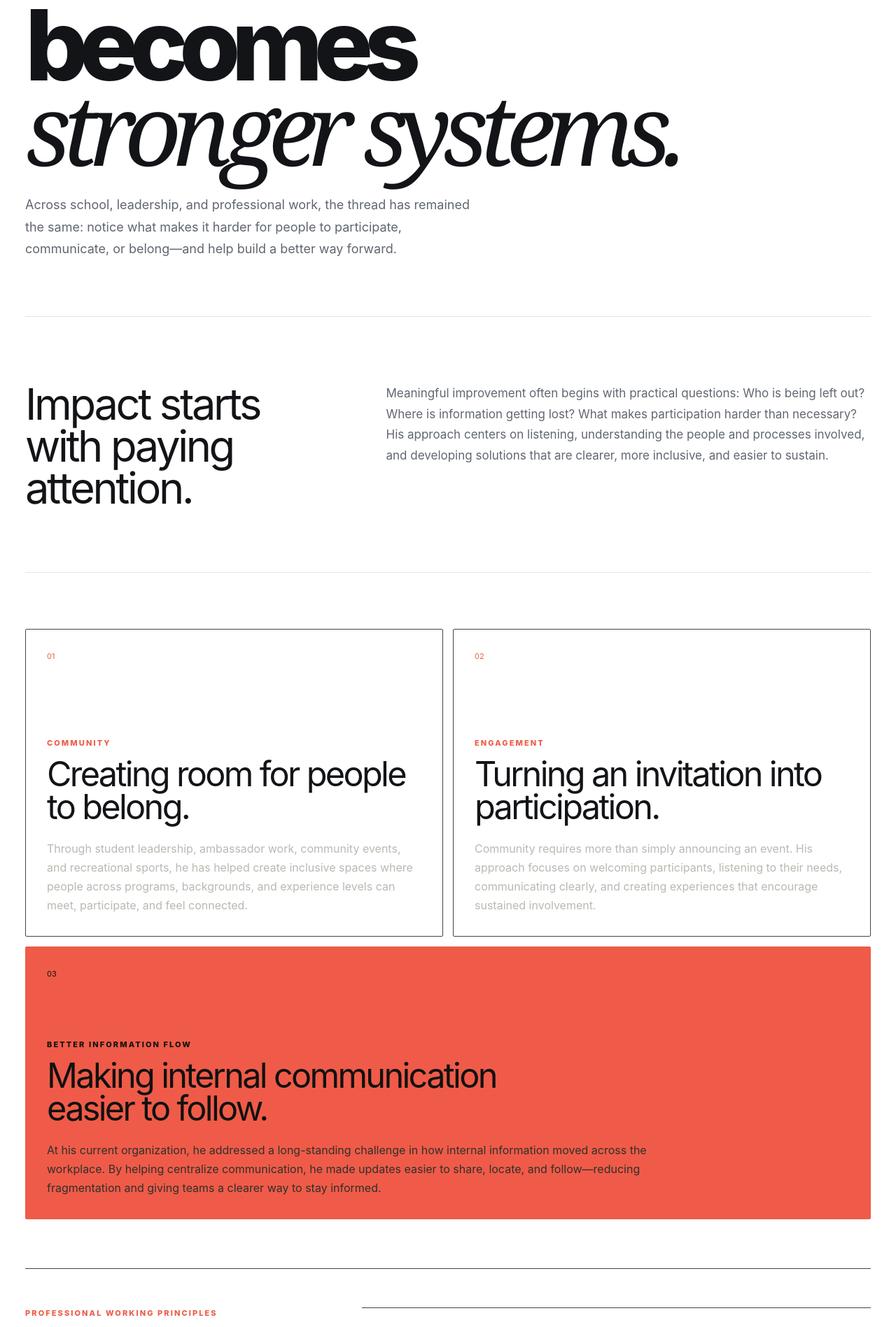
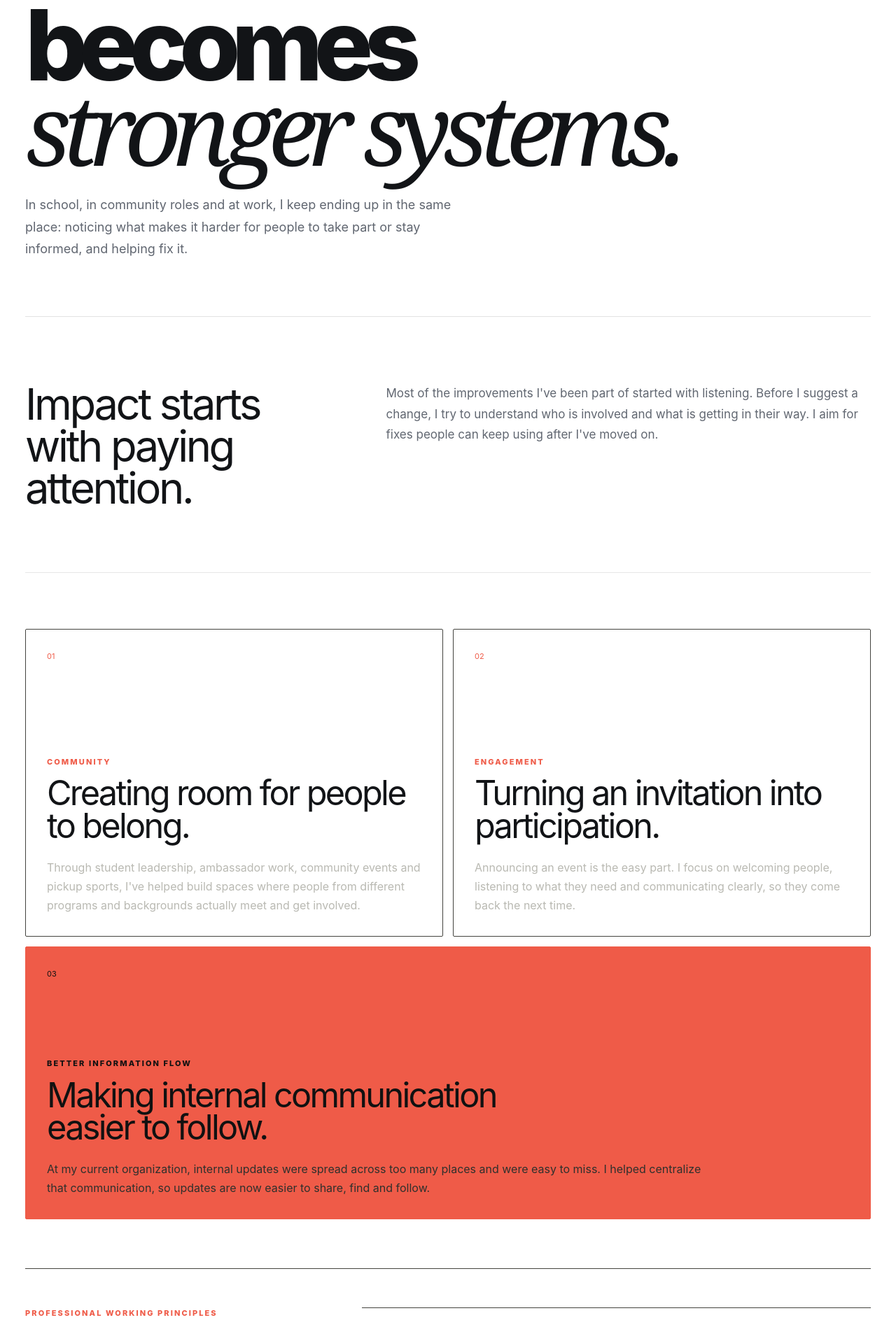
Before and after one commit to Boatengs/my-portfolio, a Next.js app: page /impact in a window 1280 px wide. Shown: the part 348-2245 px from the top of the page at 70% size. Built offline with nearby package versions, Linux system fonts and the light colour scheme.

Commit message:
Rewrite about-me copy in first person

```diff
--- a/app/impact/page.tsx
+++ b/app/impact/page.tsx
@@ -13,22 +13,19 @@ export default function Impact() {
           <em>stronger systems.</em>
         </h1>
         <p>
-          Across school, leadership, and professional work, the thread has
-          remained the same: notice what makes it harder for people to
-          participate, communicate, or belong—and help build a better way
-          forward.
+          In school, in community roles and at work, I keep ending up in the
+          same place: noticing what makes it harder for people to take part or
+          stay informed, and helping fix it.
         </p>
       </header>
       <section className="impact-detail shell">
         <div className="impact-origin">
           <h2>Impact starts with paying attention.</h2>
           <p>
-            Meaningful improvement often begins with
-            practical questions: Who is being left out? Where is information
-            getting lost? What makes participation harder than necessary? His
-            approach centers on listening, understanding the people and processes
-            involved, and developing solutions that are clearer, more inclusive,
-            and easier to sustain.
+            Most of the improvements I&apos;ve been part of started with
+            listening. Before I suggest a change, I try to understand who is
+            involved and what is getting in their way. I aim for fixes people
+            can keep using after I&apos;ve moved on.
           </p>
         </div>
         <div className="impact-story-grid">
@@ -37,10 +34,10 @@ export default function Impact() {
             <p className="eyebrow">COMMUNITY</p>
             <h3>Creating room for people to belong.</h3>
             <p>
-              Through student leadership, ambassador work, community events, and
-              recreational sports, he has helped create inclusive spaces where
-              people across programs, backgrounds, and experience levels can
-              meet, participate, and feel connected.
+              Through student leadership, ambassador work, community events and
+              pickup sports, I&apos;ve helped build spaces where people from
+              different programs and backgrounds actually meet and get
+              involved.
             </p>
           </article>
           <article>
@@ -48,10 +45,9 @@ export default function Impact() {
             <p className="eyebrow">ENGAGEMENT</p>
             <h3>Turning an invitation into participation.</h3>
             <p>
-              Community requires more than simply announcing an event. His approach
-              focuses on welcoming participants, listening to their needs,
-              communicating clearly, and creating experiences that encourage
-              sustained involvement.
+              Announcing an event is the easy part. I focus on welcoming people,
+              listening to what they need and communicating clearly, so they
+              come back the next time.
             </p>
           </article>
           <article className="impact-feature">
@@ -59,11 +55,10 @@ export default function Impact() {
             <p className="eyebrow">BETTER INFORMATION FLOW</p>
             <h3>Making internal communication easier to follow.</h3>
             <p>
-              At his current organization, he addressed a long-standing
-              challenge in how internal information moved across the workplace.
-              By helping centralize communication, he made updates easier to
-              share, locate, and follow—reducing fragmentation and giving teams
-              a clearer way to stay informed.
+              At my current organization, internal updates were spread across
+              too many places and were easy to miss. I helped centralize that
+              communication, so updates are now easier to share, find and
+              follow.
             </p>
           </article>
         </div>
--- a/app/layout.tsx
+++ b/app/layout.tsx
@@ -14,7 +14,7 @@ import { sitePath } from "./site-path";
 export const metadata: Metadata = {
   title: "Sampson Boateng — Data Analytics & Applied Machine Learning",
   description:
-    "Data analytics and applied machine learning professional transforming data into insight, strategy, and impact.",
+    "Sampson Boateng: data analyst and applied machine learning practitioner working in healthcare AI, nonprofit finance and public data.",
   icons: { icon: sitePath("/favicon.svg") },
 };
 export default function RootLayout({
--- a/app/leadership/page.tsx
+++ b/app/leadership/page.tsx
@@ -13,20 +13,19 @@ export default function Leadership() {
           with <em>purpose.</em>
         </h1>
         <p>
-          Leadership is approached as practical service: fostering belonging,
-          creating meaningful opportunities to participate, and building
-          structures that allow communities to grow.
+          For me, leadership is practical service. I make room for people,
+          give them a reason to take part, and set things up so the community
+          keeps going without me.
         </p>
       </header>
       <section className="leadership-detail shell">
         <div className="leadership-origin">
           <h2>Connection is something you build.</h2>
           <p>
-            Across universities, student organizations, professional programs,
-            and community initiatives, he has taken on roles requiring active
-            listening, thoughtful coordination, clear communication, and
-            dependable follow-through. Across each position, his purpose remains
-            consistent: make it easier for people to belong and contribute.
+            I&apos;ve held roles at universities, in student organizations and
+            in community groups. Each one came down to listening, coordinating,
+            communicating clearly and following through. The goal never
+            changed: make it easier for people to belong and contribute.
           </p>
         </div>
         <div className="leadership-grid">
```
Also changed, not shown: app/page.tsx (+42 -43 lines), app/static-pages/person.html (+9 -9 lines).
